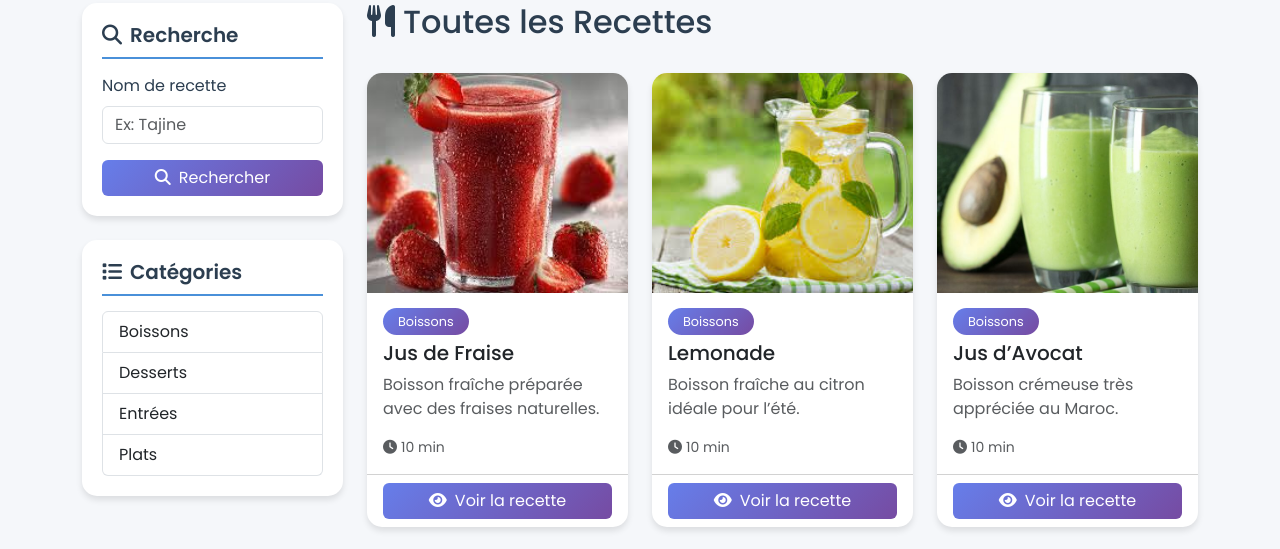
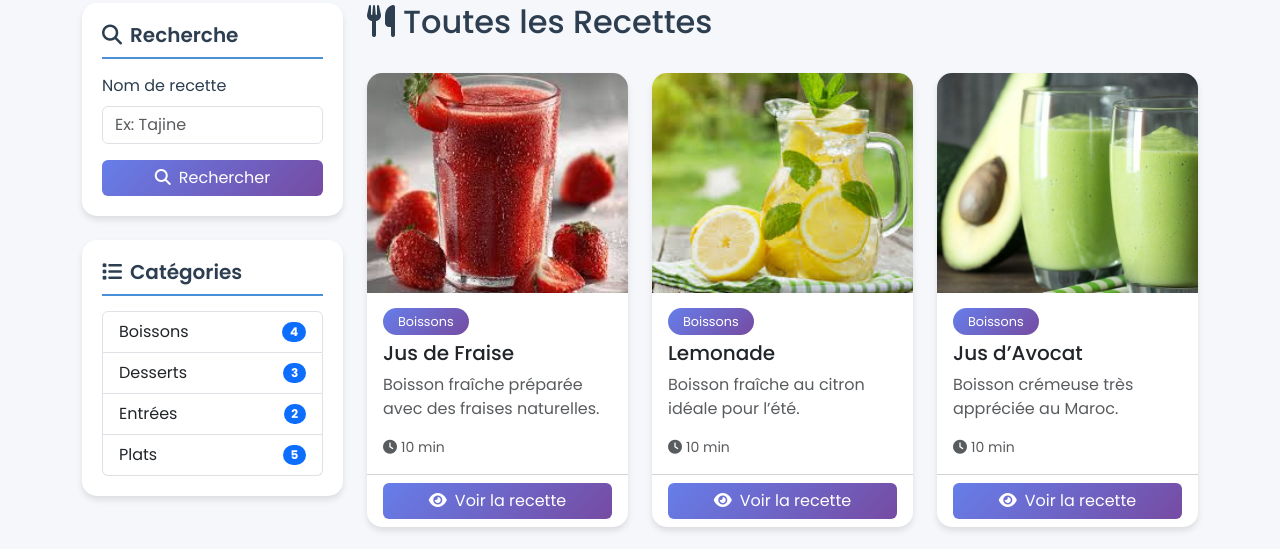
Before and after one commit to ayoubmorchid/culinary_recipes, a Django app: page /recettes/recettes/ in a window 1280 px wide. Shown: the part 83-632 px from the top of the page. Run offline with Django 4.2, Linux system fonts and the light colour scheme; data comes from the database, SQL or seed files in the repository.

Commit message:
Add recipe count badges in categories sidebar

```diff
--- a/templates/recipes/recipe_list.html
+++ b/templates/recipes/recipe_list.html
@@ -33,8 +33,9 @@
             </h5>
             <div class="list-group">
                 {% for category in categories %}
-                    <a href="{% url 'recipes:category' slug=category.slug %}" class="list-group-item list-group-item-action">
-                        {{ category.name }}
+                    <a href="{% url 'recipes:category' slug=category.slug %}" class="list-group-item list-group-item-action d-flex justify-content-between align-items-center">
+                        <span>{{ category.name }}</span>
+                        <span class="badge bg-primary rounded-pill">{{ category.recipes.count }}</span>
                     </a>
                 {% empty %}
                     <p class="text-muted">Aucune catégorie</p>
```
